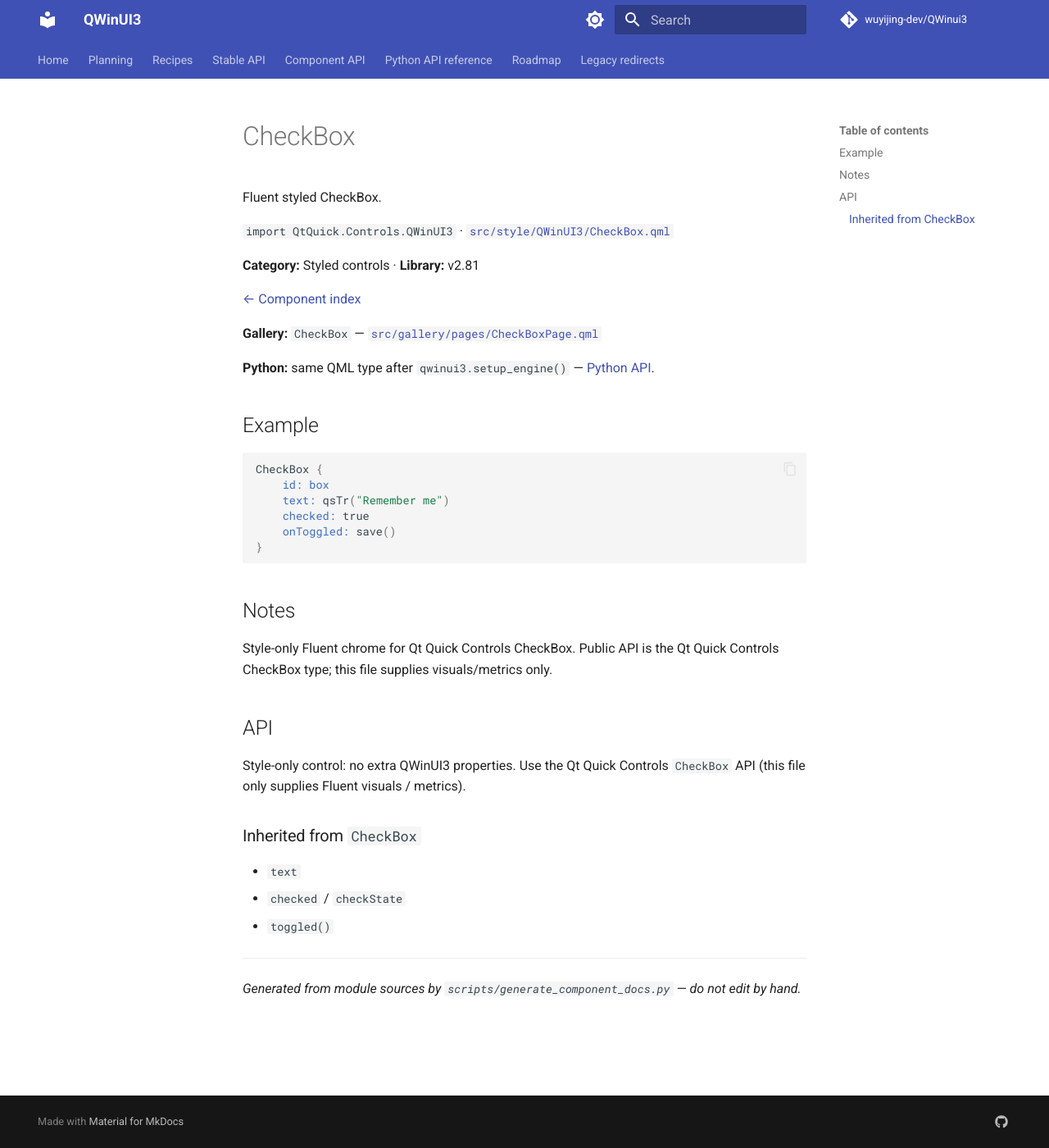
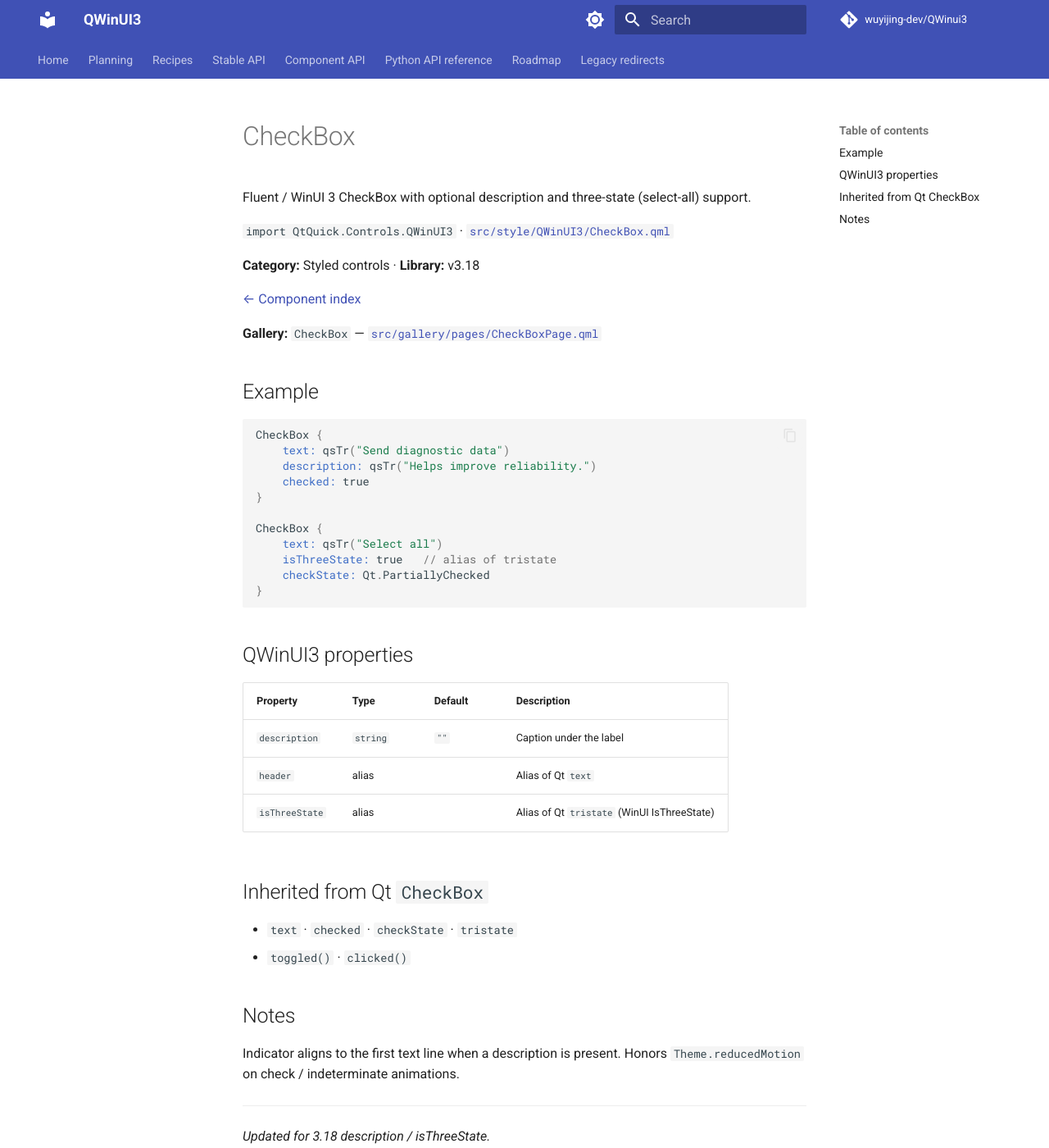
Before and after one commit to wuyijing-dev/QWinui3, an MkDocs documentation site: the page built from docs/components/CheckBox.md, in a window 1280 px wide and 1400 px high. Shown: the whole window at 82% size. Built offline with MkDocs 1.6.1 and Material for MkDocs 9.7.7, drawn with Linux system fonts in a browser that asks for light colours; comment, search, counter and statistics services are not loaded.

Commit message:
Ship 3.18 CheckBox and RadioButton description plus select-all demos.
Add Fluent description captions and WinUI aliases, with Gallery samples for three-state select-all and described radio groups.

````diff
--- a/CMakeLists.txt
+++ b/CMakeLists.txt
@@ -17,7 +17,7 @@ set(CMAKE_EXPORT_COMPILE_COMMANDS ON)
 
 # Product version is X.YY (two-digit minor), e.g. 1.00, 1.01, 1.10.
 # Git tags / packages use v${QWINUI3_VERSION}. CMake needs major.minor.patch.
-set(QWINUI3_VERSION "3.17")
+set(QWINUI3_VERSION "3.18")
 if(NOT QWINUI3_VERSION MATCHES "^[0-9]+\\.[0-9][0-9]$")
     message(FATAL_ERROR "QWINUI3_VERSION must be X.YY (two-digit minor), got '${QWINUI3_VERSION}'")
 endif()
--- a/docs/components/CheckBox.md
+++ b/docs/components/CheckBox.md
@@ -1,42 +1,47 @@
 # CheckBox
 
-Fluent styled CheckBox.
+Fluent / WinUI 3 CheckBox with optional description and three-state (select-all) support.
 
 `import QtQuick.Controls.QWinUI3` · [`src/style/QWinUI3/CheckBox.qml`](https://github.com/wuyijing-dev/QWinui3/blob/master/src/style/QWinUI3/CheckBox.qml)
 
-**Category:** Styled controls · **Library:** v2.81
+**Category:** Styled controls · **Library:** v3.18
 
 [← Component index](../components.md)
 
 **Gallery:** `CheckBox` — [`src/gallery/pages/CheckBoxPage.qml`](https://github.com/wuyijing-dev/QWinui3/blob/master/src/gallery/pages/CheckBoxPage.qml)
 
-**Python:** same QML type after `qwinui3.setup_engine()` — [Python API](../python-api.md).
-
 ## Example
 
 ```qml
 CheckBox {
-    id: box
-    text: qsTr("Remember me")
+    text: qsTr("Send diagnostic data")
+    description: qsTr("Helps improve reliability.")
     checked: true
-    onToggled: save()
+}
+
+CheckBox {
+    text: qsTr("Select all")
+    isThreeState: true   // alias of tristate
+    checkState: Qt.PartiallyChecked
 }
 ```
 
+## QWinUI3 properties
+
+| Property | Type | Default | Description |
+|----------|------|---------|-------------|
+| `description` | `string` | `""` | Caption under the label |
+| `header` | alias | | Alias of Qt `text` |
+| `isThreeState` | alias | | Alias of Qt `tristate` (WinUI IsThreeState) |
+
+## Inherited from Qt `CheckBox`
+
+- `text` · `checked` · `checkState` · `tristate`
+- `toggled()` · `clicked()`
+
 ## Notes
 
-Style-only Fluent chrome for Qt Quick Controls CheckBox.
-Public API is the Qt Quick Controls CheckBox type; this file supplies visuals/metrics only.
-
-## API
-
-Style-only control: no extra QWinUI3 properties. Use the Qt Quick Controls `CheckBox` API (this file only supplies Fluent visuals / metrics).
-
-### Inherited from `CheckBox`
-
-- `text`
-- `checked` / `checkState`
-- `toggled()`
+Indicator aligns to the first text line when a description is present. Honors `Theme.reducedMotion` on check / indeterminate animations.
 
 ---
-*Generated from module sources by `scripts/generate_component_docs.py` — do not edit by hand.*
+*Updated for 3.18 description / isThreeState.*
````
Also changed, not shown: ROADMAP.md (+3 -3 lines), docs/components/RadioButton.md (+20 -19 lines), docs/roadmap.md (+1 -1 lines), docs/upgrade-notes.md (+19 -0 lines), 4 other files.
